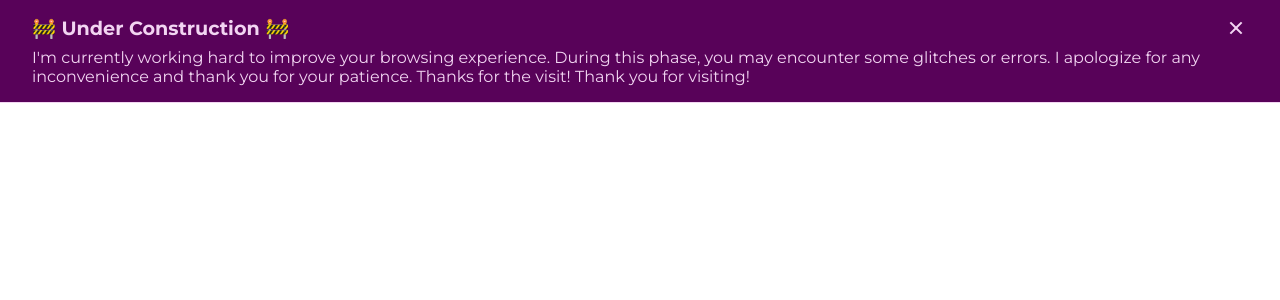
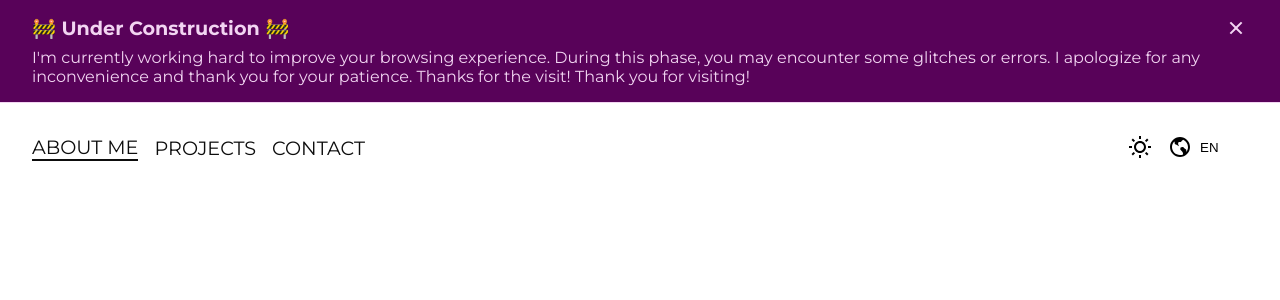
Before and after one commit to kelthon/kelthon.github.io, a React (Vite) app: page / in a window 1280 px wide. Shown: the top 300 px of the page. Built offline with nearby package versions, Linux system fonts and the light colour scheme.

Commit message:
feat: added navbar to main page

```diff
--- a/src/App.tsx
+++ b/src/App.tsx
@@ -1,5 +1,6 @@
 import './App.css';
 import Message from './components/Message/Message';
+import Navbar from './components/Navbar/Navbar';
 import { ThemeProvider } from './hooks/theme';
 
 function App() {
@@ -12,6 +13,7 @@ function App() {
           any inconvenience and thank you for your patience. Thanks for the
           visit! Thank you for visiting!"
       />
+      <Navbar />
     </ThemeProvider>
   );
 }
```
